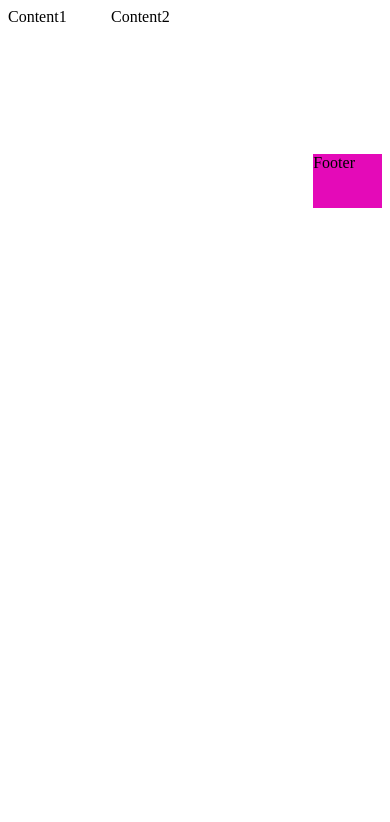
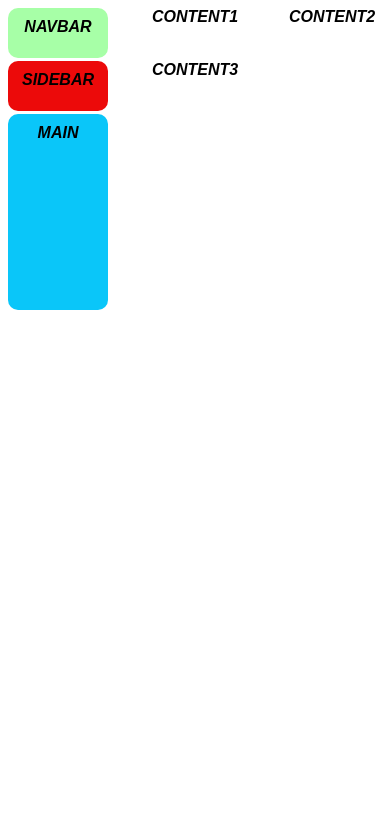
Before and after one commit to mteruel28/FitnessExerciseApp, a plain HTML site: page index.html in a window 390 px wide. Shown: the top 822 px of the page. Drawn offline with Linux system fonts and the light colour scheme.

Commit message:
New Commits

```diff
--- a/index.html
+++ b/index.html
@@ -3,7 +3,7 @@
 <head>
 <meta charset="UTF-8">
 <meta name="viewport"content="width=device-width, initial-scale=1.0">
-    <title> Fantastic Fitness </title>
+    <title> FitnessForOne </title>
     <link  type="text/css" rel="stylesheet" href="styles.css"/>
     <style>
         .container{
@@ -22,6 +22,7 @@
         <div id="sidebar"> SideBar </div>
         <div id="Content1">Content1</div>
         <div id="Content2">Content2</div>
+        <div id="Content3">Content3</div>
         <footer>Footer</footer>
     </div>
 </head>
--- a/styles.css
+++ b/styles.css
@@ -1,42 +1,97 @@
+/** Defining Variables in System**/
+:root{
+ --main-radius:10px;
+ --main-padding:10px;
+}
+
+/** Refer Back to Container Class in HTML**/
 .container{
     display: grid;
-    height: 200px;
+    height: 120vh;
     grid-template-columns: repeat(4,1fr) ;
-    grid-template-rows:0.2fr 1.5fr 1.2fr 0.8fr ;
-    grid-gap: 3px;
+    grid-template-rows:0.2fr 0.2fr 1.6fr 0.9fr ;
+    grid-gap: 0.3rem;
     grid-template-areas:
-    "nav nav nav"
-    "sidebar main main"
-    "sidebar content1 content2 content3"
-    "sidebar footer footer footer";
+    "nav nav nav nav"
+    "main main main sidebar "
+    "content1 content2 content3 sidebar"
+    "footer footer footer sidebar";
+    font-family: Arial;
+    font-style: italic;
+    font-weight: 700;
+    text-transform: uppercase;
+    font-size: medium;
+    text-align: center;
 }
 
 nav{
  background: #a7ffa7;
  grid-area: nav;
+ border-radius: var(--main-radius);
+ padding-top: var(--main-padding);
+ font-family: Arial;
 }
 
 main{
     background: #0ac6f9;
     grid-area: main;
+    border-radius: var(--main-radius);
+    padding-top: var(--main-padding);
+    font-family: Arial;
 }
 
 #sidebar{
     background: #ec0a0a;
     grid-area: sidebar;
+    border-radius: var(--main-radius);
+    padding-top: var(--main-padding);
+    font-family: Arial;
 }
 
 #content1{
     background: #ccd13b;
     grid-area: content1;
+    border-radius: var(--main-radius);
+    padding-top: var(--main-padding);
+    font-family: Arial;
 }
 
 #content2{
     background: #0c13e0;
     grid-area: content2;
+    border-radius: var(--main-radius);
+    padding-top: var(--main-padding);
+    font-family: Arial;
+}
+
+#content3{
+    background: #f1a210;
+    grid-area: content3;
+    border-radius: var(--main-radius);
+    padding-top: var(--main-padding);
+    font-family: Arial;
 }
 
 footer{
     background: #e40ab8;
     grid-area: footer;
+    border-radius: var(--main-radius);
+    padding-top: var(--main-padding);
+    font-family: Arial;
 }
+
+/** Mobile View **/
+@media only screen and (max-width:500px) {
+    .container{
+        grid-template-columns: 1fr;
+        grid-template-rows: 1.0fr 1.0fr 1.2fr 1.2fr 1.2fr 1.2fr 1fr;
+        grid-template-areas:
+        "nav"
+        "sidebar"
+        "main"
+        "content1"
+        "content2"
+        "content3"
+        "footer";
+    }
+}
```
